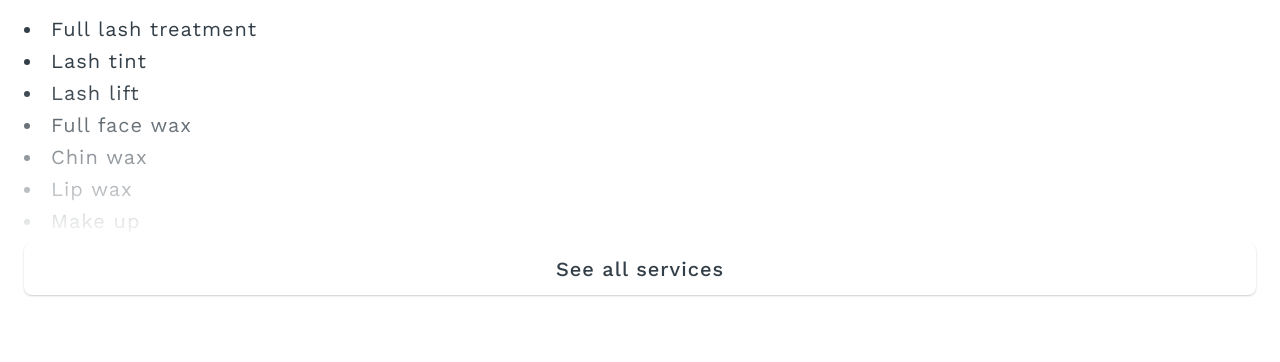
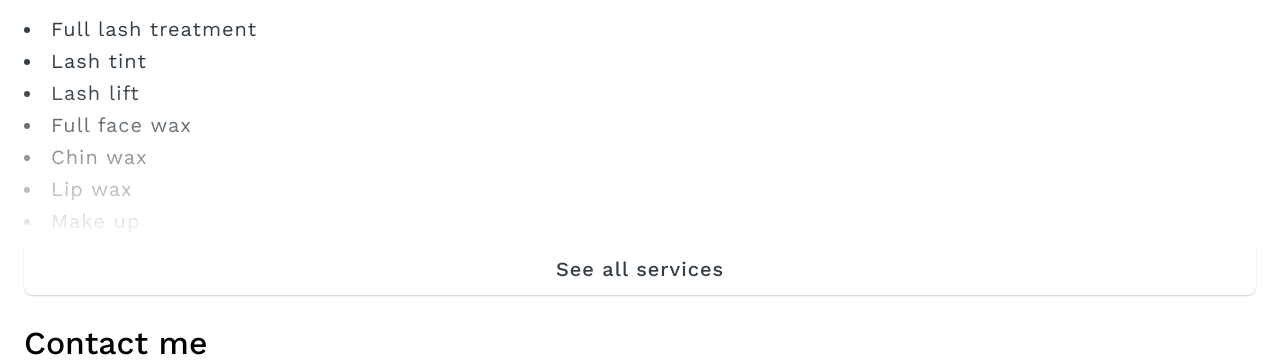
Before and after one commit to ocampco/face-studio, a Gatsby site: page / in a window 1280 px wide. Shown: the part 683-1045 px from the top of the page. Before the commit the page ends 1010 px from the top, so only its background shows below. Built offline with nearby package versions, Linux system fonts and the light colour scheme; Gatsby itself is replaced by a stand-in of ours.

Commit message:
Add baseline contact section

```diff
--- /dev/null
+++ b/src/components/Contact.js
@@ -0,0 +1,9 @@
+import React from 'react';
+
+const Contact = () => (
+  <section>
+    <h2 id="Contact">Contact me</h2>
+  </section>
+);
+
+export default Contact;
--- a/src/pages/index.js
+++ b/src/pages/index.js
@@ -6,6 +6,7 @@ import styled from 'styled-components';
 import Hero from './../components/Hero';
 import About from './../components/About';
 import Services from './../components/Services';
+import Contact from './../components/Contact';
 import './../styles/index.css';
 
 const Content = styled.div`
@@ -18,6 +19,7 @@ const IndexPage = () => (
     <Content>
       <About />
       <Services />
+      <Contact />
     </Content>
   </main>
 );
```
